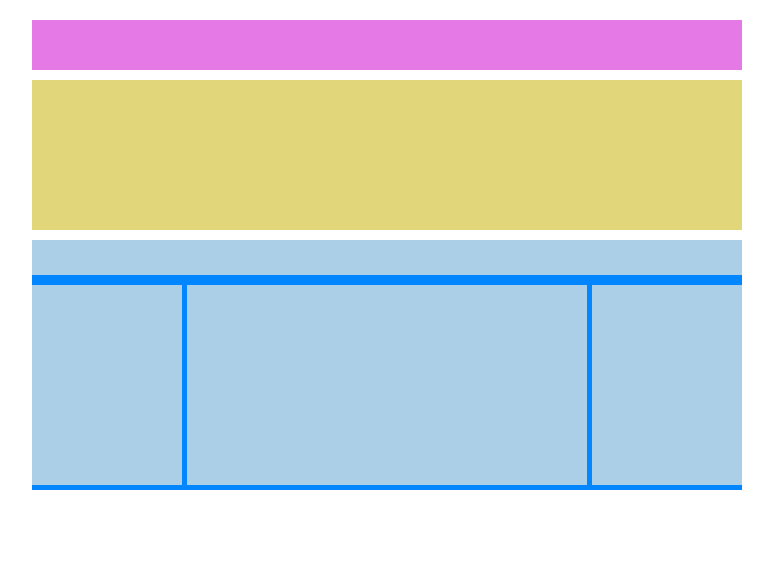
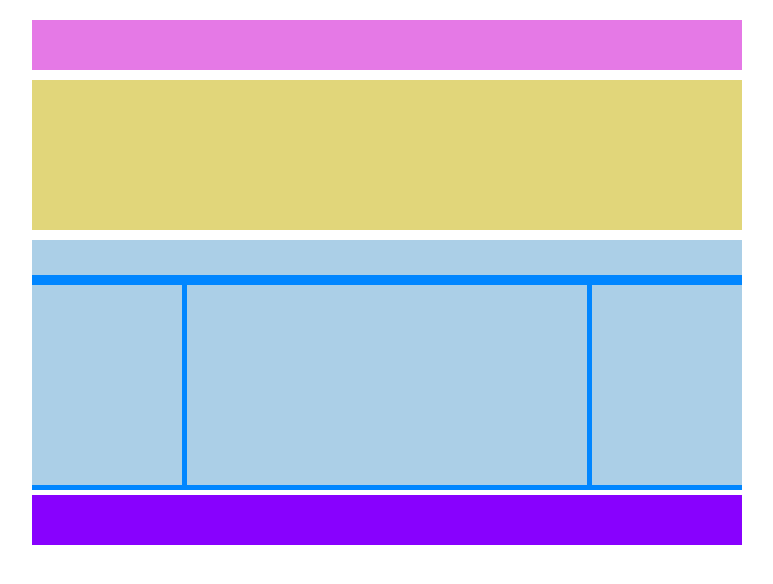
Before and after one commit to Steferre/htmlcss-struttura-wp, a plain HTML site: page index.html in a window 1280 px wide. Shown: the whole page, without its empty margins (253-1026 px from the left). Drawn offline with Linux system fonts and the light colour scheme.

Commit message:
aggiunto anche il footer. layout completato.

```diff
--- a/index.html
+++ b/index.html
@@ -28,12 +28,11 @@
                         <article></article>
                         <aside></aside>
                     </div>
-
                 </div>
             </section>
         </main>
         <footer>
-
+           <div class="box"></div>
         </footer>
     </div>
 </body>
--- a/style.css
+++ b/style.css
@@ -63,3 +63,8 @@ article {
 aside, article {
     margin-top: 10px;
 }
+
+footer {
+    background-color: #8801FE;
+    margin-top: 5px;
+}
```
